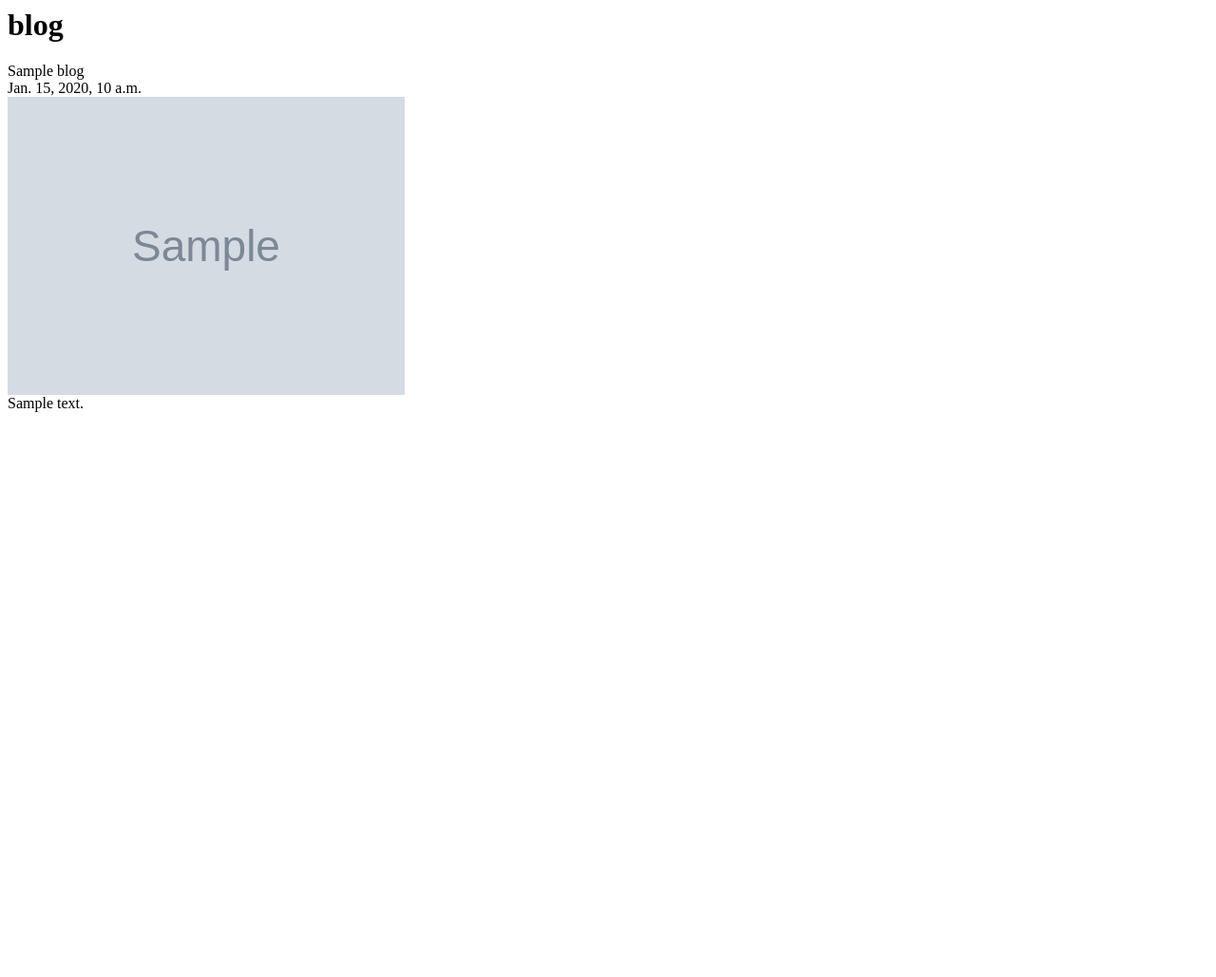
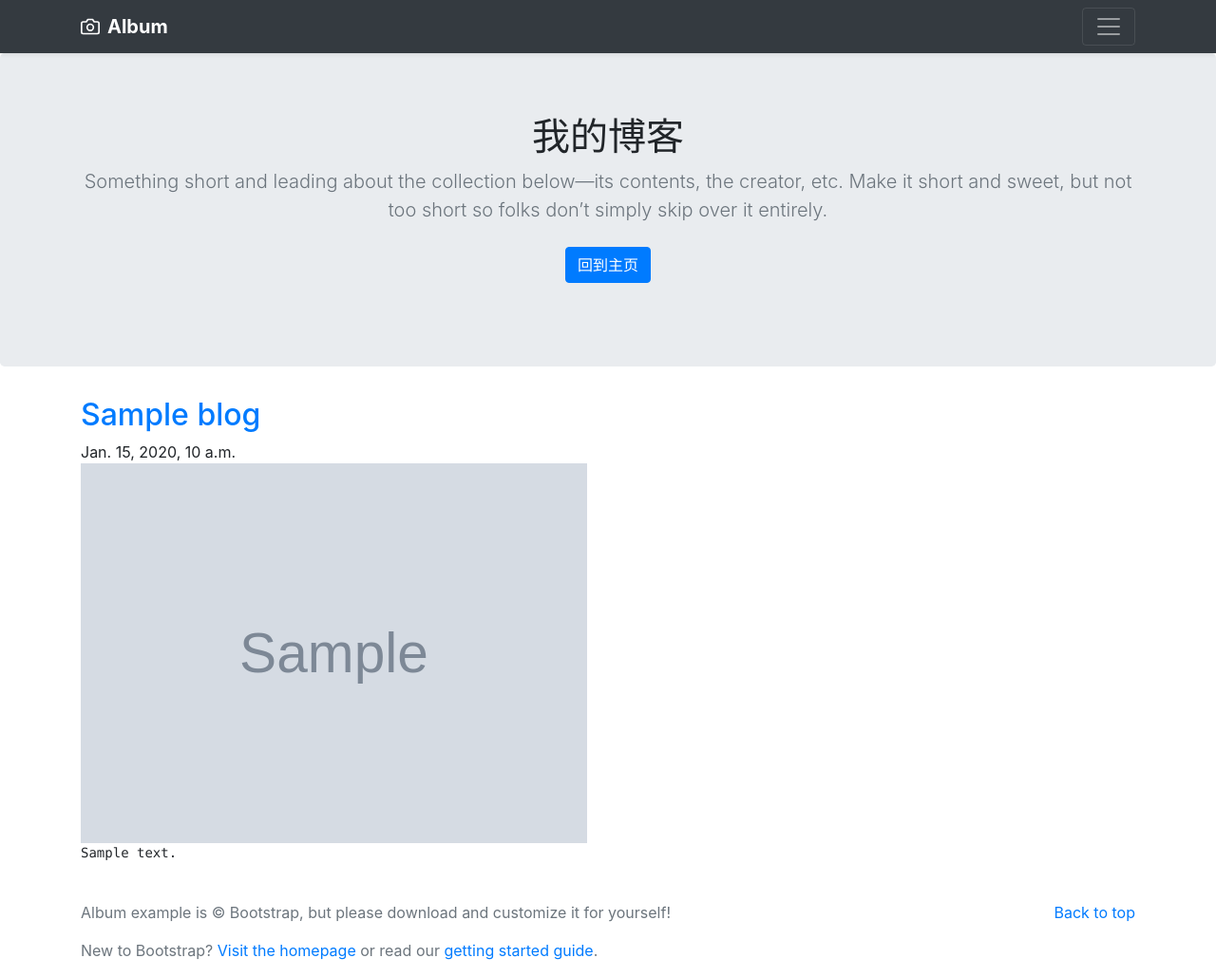
Before and after one commit to tgengwlj/portfolio2, a Django app: template blog/templates/blog.html in a window 1280 px wide. Shown: the whole page at 95% size. Before the commit the page ends 434 px from the top, so only its background shows below. Run offline with Django 3.2, Linux system fonts and the light colour scheme; the template is opened without the code that fills it: most values are stand-ins (such as "Sample title", 1, 10 or a date in 2020); grey boxes marked "Sample" are stand-in pictures; data that the repository does not hold is empty; some libraries are stand-ins or nearby versions.

Commit message:
美化了blog页面
blog页面只显示少量正文

```diff
--- a/blog/models.py
+++ b/blog/models.py
@@ -10,5 +10,8 @@ class Blog(models.Model):
     def __str__(self):
         return self.title
 
+    def short_text(self):
+    	return self.text[:30]+'...'
+
 
 # Create your models here.
--- a/blog/templates/blog.html
+++ b/blog/templates/blog.html
@@ -1,4 +1,4 @@
-<h1>blog</h1>
+<!--<h1>blog</h1>
 {% for blog in blogs.all %}
 {{blog.title}}
 <br>
@@ -8,4 +8,132 @@
 <br>
 {{blog.text}}
 <br>
-{% endfor %}
+{% endfor %}-->
+
+<!doctype html>
+<html lang="en">
+  <style type="text/css">
+  pre{
+  	white-space: pre-wrap;
+  	word-wrap: break-word;
+  }
+  </style>
+  <head>
+    <meta charset="utf-8">
+    <meta name="viewport" content="width=device-width, initial-scale=1, shrink-to-fit=no">
+    <meta name="description" content="">
+    <meta name="author" content="Mark Otto, Jacob Thornton, and Bootstrap contributors">
+    <meta name="generator" content="Jekyll v3.8.6">
+    <title>Album example · Bootstrap</title>
+
+    <link rel="canonical" href="https://getbootstrap.com/docs/4.4/examples/album/">
+
+    <!-- Bootstrap core CSS -->
+<link rel="stylesheet" href="https://stackpath.bootstrapcdn.com/bootstrap/4.4.1/css/bootstrap.min.css" integrity="sha384-Vkoo8x4CGsO3+Hhxv8T/Q5PaXtkKtu6ug5TOeNV6gBiFeWPGFN9MuhOf23Q9Ifjh" crossorigin="anonymous">
+
+    <!-- Favicons -->
+<link rel="apple-touch-icon" href="/docs/4.4/assets/img/favicons/apple-touch-icon.png" sizes="180x180">
+<link rel="icon" href="/docs/4.4/assets/img/favicons/favicon-32x32.png" sizes="32x32" type="image/png">
+<link rel="icon" href="/docs/4.4/assets/img/favicons/favicon-16x16.png" sizes="16x16" type="image/png">
+<link rel="manifest" href="/docs/4.4/assets/img/favicons/manifest.json">
+<link rel="mask-icon" href="/docs/4.4/assets/img/favicons/safari-pinned-tab.svg" color="#563d7c">
+<link rel="icon" href="/docs/4.4/assets/img/favicons/favicon.ico">
+<meta name="msapplication-config" content="/docs/4.4/assets/img/favicons/browserconfig.xml">
+<meta name="theme-color" content="#563d7c">
+
+
+    <style>
+      .bd-placeholder-img {
+        font-size: 1.125rem;
+        text-anchor: middle;
+        -webkit-user-select: none;
+        -moz-user-select: none;
+        -ms-user-select: none;
+        user-select: none;
+      }
+
+      @media (min-width: 768px) {
+        .bd-placeholder-img-lg {
+          font-size: 3.5rem;
+        }
+      }
+    </style>
+    <!-- Custom styles for this template -->
+    <link href="album.css" rel="stylesheet">
+  </head>
+  <body>
+    <header>
+  <div class="collapse bg-dark" id="navbarHeader">
+    <div class="container">
+      <div class="row">
+        <div class="col-sm-8 col-md-7 py-4">
+          <h4 class="text-white">About</h4>
+          <p class="text-muted">Add some information about the album below, the author, or any other background context. Make it a few sentences long so folks can pick up some informative tidbits. Then, link them off to some social networking sites or contact information.</p>
+        </div>
+        <div class="col-sm-4 offset-md-1 py-4">
+          <h4 class="text-white">Contact</h4>
+          <ul class="list-unstyled">
+            <li><a href="#" class="text-white">Follow on Twitter</a></li>
+            <li><a href="#" class="text-white">Like on Facebook</a></li>
+            <li><a href="#" class="text-white">Email me</a></li>
+          </ul>
+        </div>
+      </div>
+    </div>
+  </div>
+  <div class="navbar navbar-dark bg-dark shadow-sm">
+    <div class="container d-flex justify-content-between">
+      <a href="#" class="navbar-brand d-flex align-items-center">
+        <svg xmlns="http://www.w3.org/2000/svg" width="20" height="20" fill="none" stroke="currentColor" stroke-linecap="round" stroke-linejoin="round" stroke-width="2" aria-hidden="true" class="mr-2" viewBox="0 0 24 24" focusable="false"><path d="M23 19a2 2 0 0 1-2 2H3a2 2 0 0 1-2-2V8a2 2 0 0 1 2-2h4l2-3h6l2 3h4a2 2 0 0 1 2 2z"/><circle cx="12" cy="13" r="4"/></svg>
+        <strong>Album</strong>
+      </a>
+      <button class="navbar-toggler" type="button" data-toggle="collapse" data-target="#navbarHeader" aria-controls="navbarHeader" aria-expanded="false" aria-label="Toggle navigation">
+        <span class="navbar-toggler-icon"></span>
+      </button>
+    </div>
+  </div>
+</header>
+
+<main role="main">
+
+  <section class="jumbotron text-center">
+    <div class="container">
+      <h1 class="jumbotron-heading">我的博客</h1>
+      <p class="lead text-muted">Something short and leading about the collection below—its contents, the creator, etc. Make it short and sweet, but not too short so folks don’t simply skip over it entirely.</p>
+      <p>
+        <a href=".." class="btn btn-primary my-2">回到主页</a>
+
+      </p>
+    </div>
+  </section>
+  <div class="container">
+  	{% for blog in blogs.all %}
+	<h2><a href="">{{blog.title}}</a></h2>
+
+	{{blog.date}}
+	<br>
+	<img src="{{blog.image.url}}" height=400>
+	<br>
+	<pre style="width:600px;">{{blog.short_text}}</pre>
+	<br>
+	{% endfor %}
+  </div>
+
+
+
+</main>
+
+<footer class="text-muted">
+  <div class="container">
+    <p class="float-right">
+      <a href="#">Back to top</a>
+    </p>
+    <p>Album example is &copy; Bootstrap, but please download and customize it for yourself!</p>
+    <p>New to Bootstrap? <a href="https://getbootstrap.com/">Visit the homepage</a> or read our <a href="/docs/4.4/getting-started/introduction/">getting started guide</a>.</p>
+  </div>
+</footer>
+	<script src="https://code.jquery.com/jquery-3.4.1.slim.min.js" integrity="sha384-J6qa4849blE2+poT4WnyKhv5vZF5SrPo0iEjwBvKU7imGFAV0wwj1yYfoRSJoZ+n" crossorigin="anonymous"></script>
+	<script src="https://cdn.jsdelivr.net/npm/popper.js@1.16.0/dist/umd/popper.min.js" integrity="sha384-Q6E9RHvbIyZFJoft+2mJbHaEWldlvI9IOYy5n3zV9zzTtmI3UksdQRVvoxMfooAo" crossorigin="anonymous"></script>
+	<script src="https://stackpath.bootstrapcdn.com/bootstrap/4.4.1/js/bootstrap.min.js" integrity="sha384-wfSDF2E50Y2D1uUdj0O3uMBJnjuUD4Ih7YwaYd1iqfktj0Uod8GCExl3Og8ifwB6" crossorigin="anonymous"></script>
+
+</html>
--- a/templates/home.html
+++ b/templates/home.html
@@ -90,8 +90,8 @@
       <h1>Album example</h1>
       <p class="lead text-muted">Something short and leading about the collection below—its contents, the creator, etc. Make it short and sweet, but not too short so folks don’t simply skip over it entirely.</p>
       <p>
-        <a href="#" class="btn btn-primary my-2">Main call to action</a>
-        <a href="#" class="btn btn-secondary my-2">Secondary action</a>
+        <a href="blog" class="btn btn-primary my-2">我的博客</a>
+
       </p>
     </div>
   </section>
```
